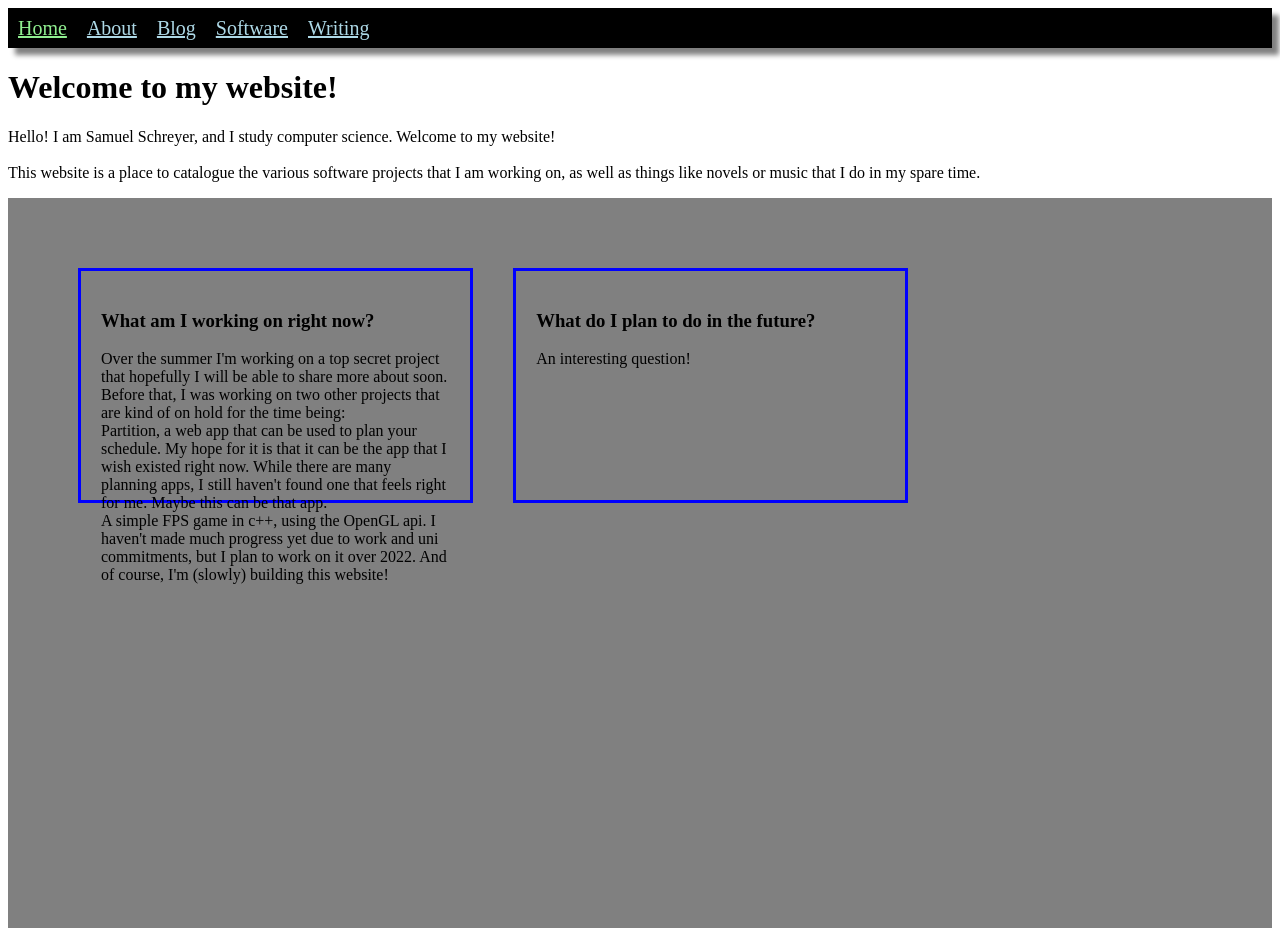
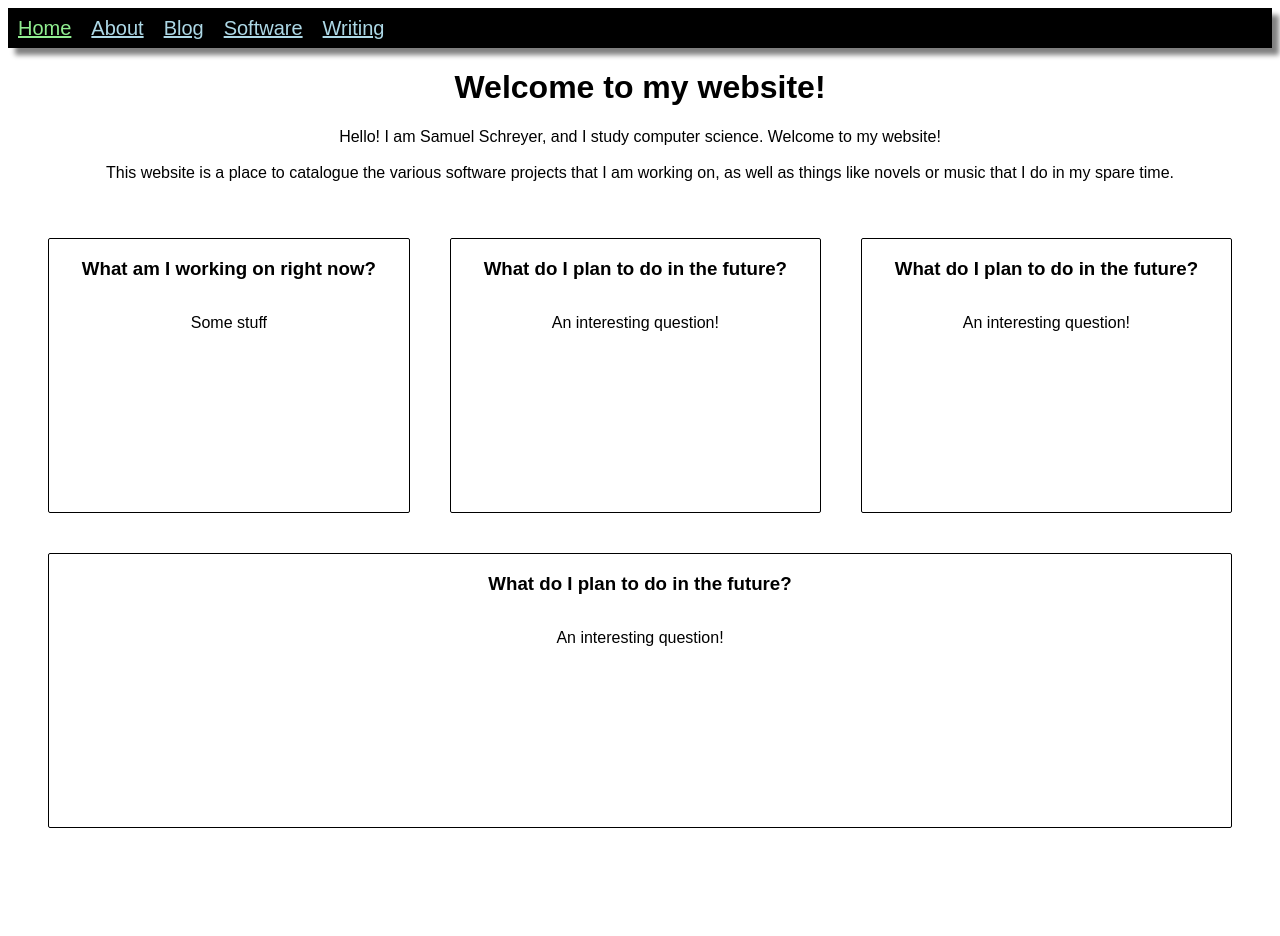
Before and after one commit to sschreyer/sschreyer.github.io, a Jekyll site: the page built from index.html, in a window 1280 px wide. Built offline with Jekyll 4.4.1, drawn with Linux system fonts in a browser that asks for light colours; after the commit the page ends 900 px from its top, so only the background shows below that.

Commit message:
Got front page blocks to work correctly

```diff
--- a/_sass/main.scss
+++ b/_sass/main.scss
@@ -4,6 +4,8 @@
 
 body {
     background-color: white;
+    font-family: Arial, Helvetica, sans-serif;
+    text-align: center;
     // This will extend all content to edge of the page.
     // margin: 0;
 }
@@ -41,17 +43,26 @@
 
 #homepage_body {
     display: flex;
-    padding: 50px;
+    padding: 20px;
     flex-wrap: wrap;
     flex-direction: row;
-    background-color: grey;
+    justify-content: space-between;
     height: 70vh;
 }
 
 .homepage_block {
-    border: 3px blue solid;
-    padding: 20px;
+    display: flex;
+    flex-direction: column;
+    justify-content: centre;
+    align-items: centre;
+
+    flex: auto;
+    border: 1px black solid;
+    border-radius: 2px;
     margin: 20px;
-    height: 30%;
-    width: 30%;
+    height: auto;
 }
+
+.homepage_block:hover {
+    background-color: #eeeeee;
+}
--- a/index.html
+++ b/index.html
@@ -22,21 +22,27 @@
         </h3>
 
         <p>
-            Over the summer I'm working on a top secret project that hopefully I will
-            be able to share more about soon.
+            Some stuff
+        </p>
+    </div>
 
-            Before that, I was working on two other projects that are kind of on hold
-            for the time being:
-            <br>
-            Partition, a web app that can be used to plan your schedule.
-            My hope for it is that it can be the app that I wish existed right now.
-            While there are many planning apps, I still haven't found one that
-            feels right for me. Maybe this can be that app.
-            <br>
-            A simple FPS game in c++, using the OpenGL api. I haven't made much progress yet
-            due to work and uni commitments, but I plan to work on it over 2022.
+    <div class="homepage_block">
+        <h3>
+            What do I plan to do in the future?
+        </h3>
 
-            And of course, I'm (slowly) building this website!
+        <p>
+            An interesting question!
+        </p>
+    </div>
+
+    <div class="homepage_block">
+        <h3>
+            What do I plan to do in the future?
+        </h3>
+
+        <p>
+            An interesting question!
         </p>
     </div>
 
```
